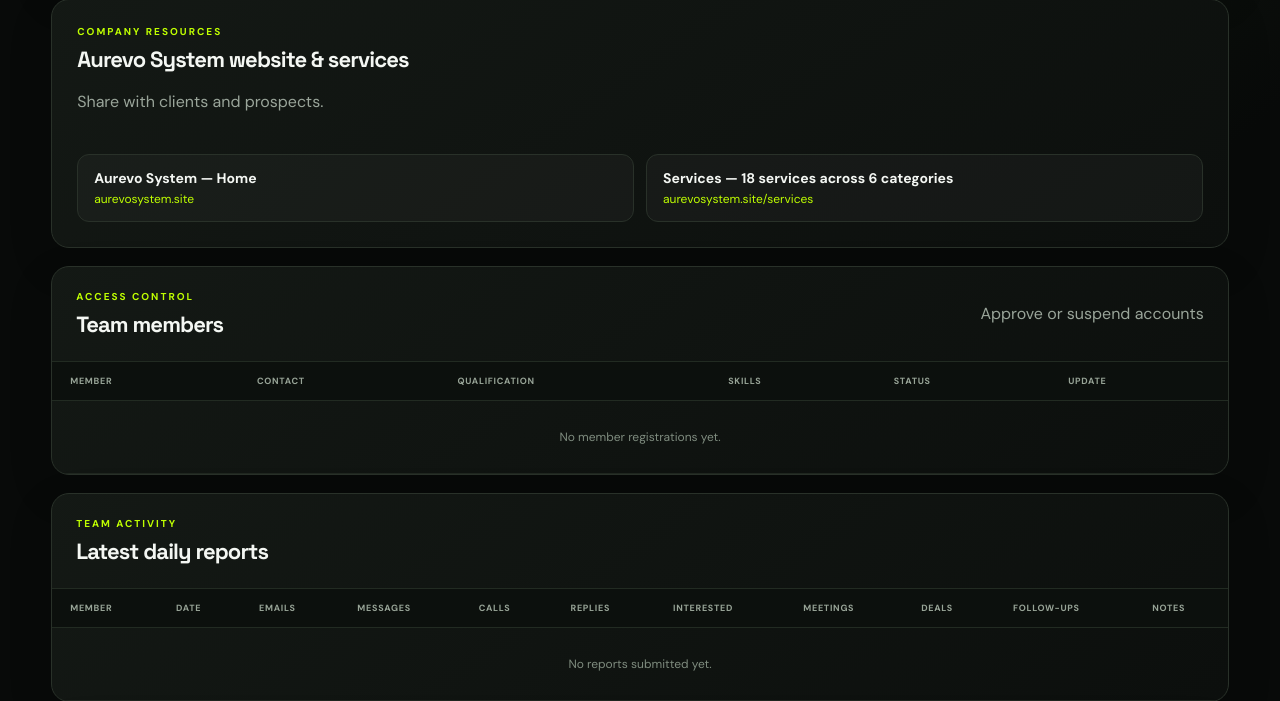
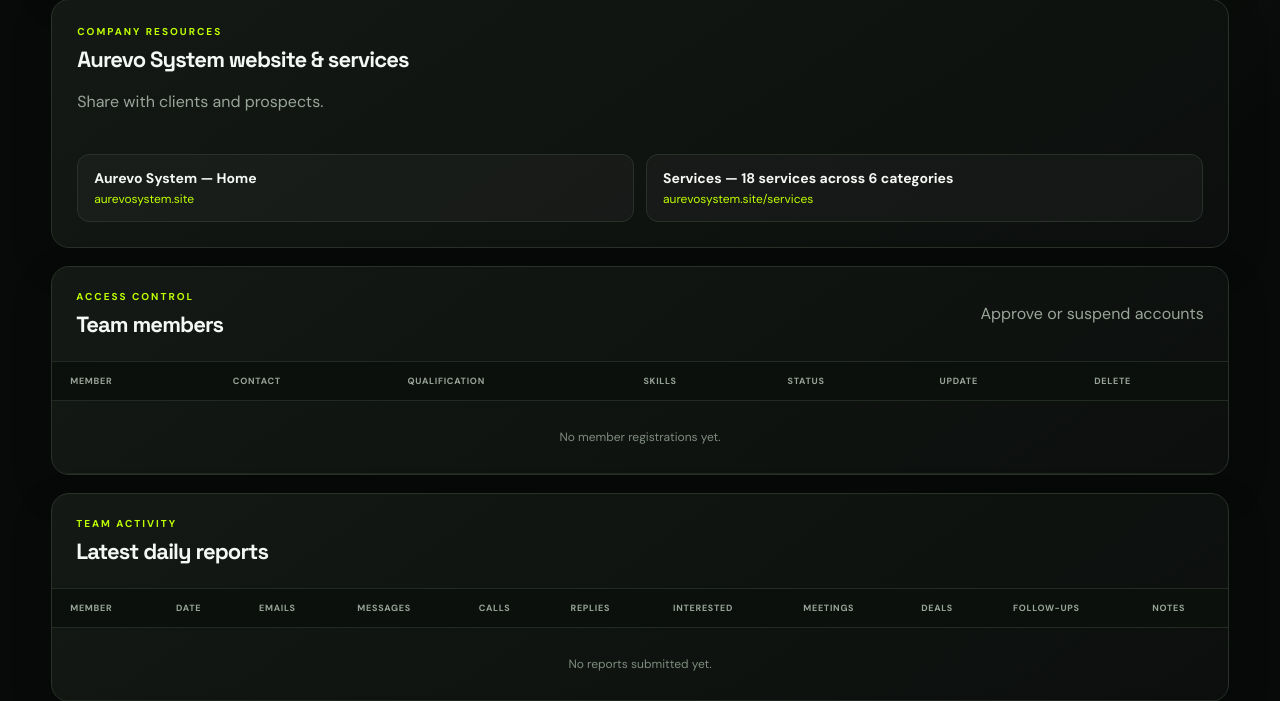
Before and after one commit to sheikharslan2nd-lgtm/aurevo-team-portal, a Django app: page /admin-panel/ in a window 1280 px wide. Shown: the part 655-1356 px from the top of the page. Run offline with Django 5.2, Linux system fonts and the light colour scheme; the visitor is signed in with stand-in values (Sample User, id 1); data comes from the database, SQL or seed files in the repository; data that the repository does not hold is empty.

Commit message:
Add admin ability to delete team member accounts

```diff
--- a/portal/templates/portal/admin_panel.html
+++ b/portal/templates/portal/admin_panel.html
@@ -50,9 +50,9 @@
   </div>
 </section>
 <section class="panel table-panel"><div class="panel-heading"><div><p class="eyebrow">ACCESS CONTROL</p><h2>Team members</h2></div><span class="muted">Approve or suspend accounts</span></div>
-  <div class="table-scroll"><table><thead><tr><th>Member</th><th>Contact</th><th>Qualification</th><th>Skills</th><th>Status</th><th>Update</th></tr></thead><tbody>
-  {% for p in profiles %}<tr><td><strong>{{ p.user.get_full_name|default:p.user.username }}</strong><small>@{{ p.user.username }} · {{ p.created_at|date:"Y-m-d" }}</small></td><td>{{ p.user.email }}<small>{{ p.whatsapp }}</small></td><td>{{ p.qualification|default:"—" }}<small>{{ p.experience }}</small></td><td>{{ p.skills|default:"—"|truncatechars:80 }}</td><td><span class="status-pill {{ p.status }}">{{ p.get_status_display }}</span></td><td><form method="post" action="{% url 'update_member_status' p.user.id %}" class="status-form">{% csrf_token %}<select name="status"><option value="pending" {% if p.status == "pending" %}selected{% endif %}>Pending</option><option value="active" {% if p.status == "active" %}selected{% endif %}>Active</option><option value="suspended" {% if p.status == "suspended" %}selected{% endif %}>Suspended</option></select><button class="btn primary small-btn" type="submit">Save</button></form></td></tr>
-  {% empty %}<tr><td colspan="6" class="empty">No member registrations yet.</td></tr>{% endfor %}
+  <div class="table-scroll"><table><thead><tr><th>Member</th><th>Contact</th><th>Qualification</th><th>Skills</th><th>Status</th><th>Update</th><th>Delete</th></tr></thead><tbody>
+  {% for p in profiles %}<tr><td><strong>{{ p.user.get_full_name|default:p.user.username }}</strong><small>@{{ p.user.username }} · {{ p.created_at|date:"Y-m-d" }}</small></td><td>{{ p.user.email }}<small>{{ p.whatsapp }}</small></td><td>{{ p.qualification|default:"—" }}<small>{{ p.experience }}</small></td><td>{{ p.skills|default:"—"|truncatechars:80 }}</td><td><span class="status-pill {{ p.status }}">{{ p.get_status_display }}</span></td><td><form method="post" action="{% url 'update_member_status' p.user.id %}" class="status-form">{% csrf_token %}<select name="status"><option value="pending" {% if p.status == "pending" %}selected{% endif %}>Pending</option><option value="active" {% if p.status == "active" %}selected{% endif %}>Active</option><option value="suspended" {% if p.status == "suspended" %}selected{% endif %}>Suspended</option></select><button class="btn primary small-btn" type="submit">Save</button></form></td><td><form method="post" action="{% url 'delete_member' p.user.id %}" class="inline">{% csrf_token %}<button class="btn danger small-btn" type="submit" onclick="return confirm('Delete this team member and all their data?')">Delete</button></form></td></tr>
+  {% empty %}<tr><td colspan="7" class="empty">No member registrations yet.</td></tr>{% endfor %}
   </tbody></table></div>
 </section>
 <section class="panel table-panel"><div class="panel-heading"><div><p class="eyebrow">TEAM ACTIVITY</p><h2>Latest daily reports</h2></div></div>
--- a/portal/urls.py
+++ b/portal/urls.py
@@ -18,4 +18,5 @@ urlpatterns = [
     path("niches/<int:niche_id>/info/", views.niche_info, name="niche_info"),
     path("admin-panel/", views.admin_panel, name="admin_panel"),
     path("admin-panel/member/<int:user_id>/status/", views.update_member_status, name="update_member_status"),
+    path("admin-panel/member/<int:user_id>/delete/", views.delete_member, name="delete_member"),
 ]
--- a/portal/views.py
+++ b/portal/views.py
@@ -287,3 +287,17 @@ def update_member_status(request, user_id):
         profile.save(update_fields=["status"])
         messages.success(request, f"{user.username} status updated to {status}.")
     return redirect("admin_panel")
+
+
+@login_required
+@user_passes_test(_is_admin)
+@require_POST
+def delete_member(request, user_id):
+    user = get_object_or_404(User, pk=user_id)
+    if user.is_staff:
+        messages.error(request, "Admin accounts cannot be deleted from this panel.")
+        return redirect("admin_panel")
+    username = user.username
+    user.delete()
+    messages.success(request, f"Team member '{username}' deleted.")
+    return redirect("admin_panel")
```
